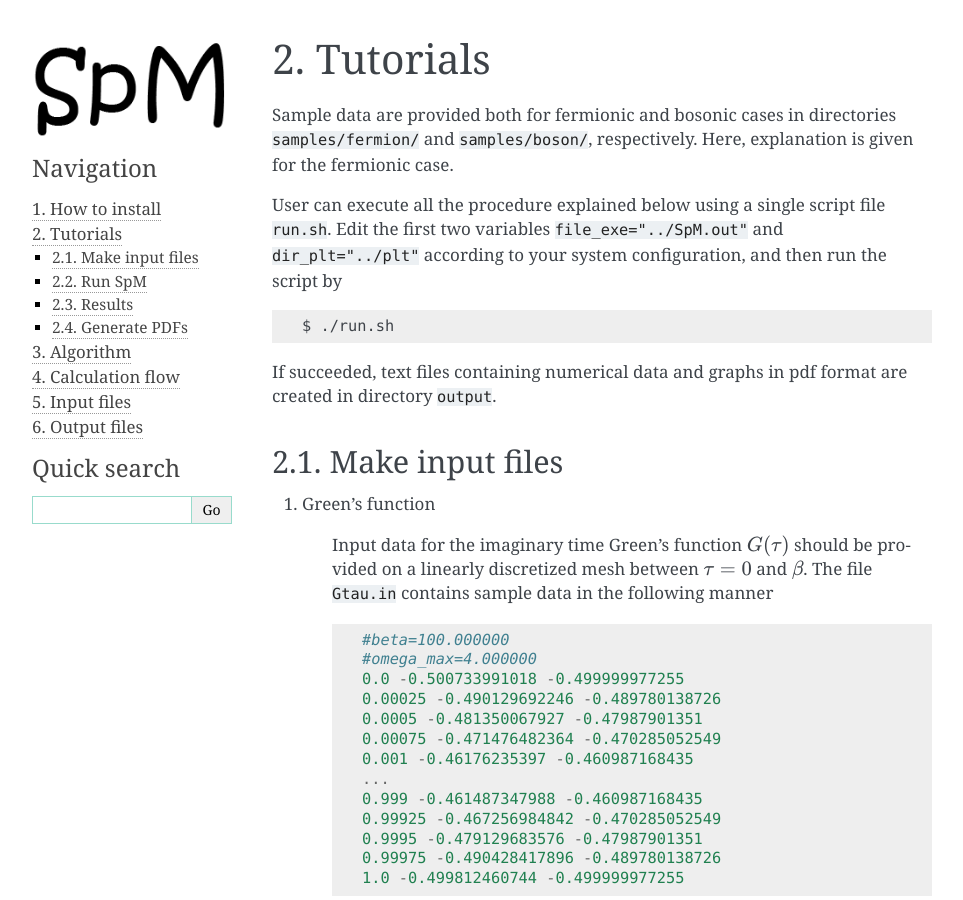
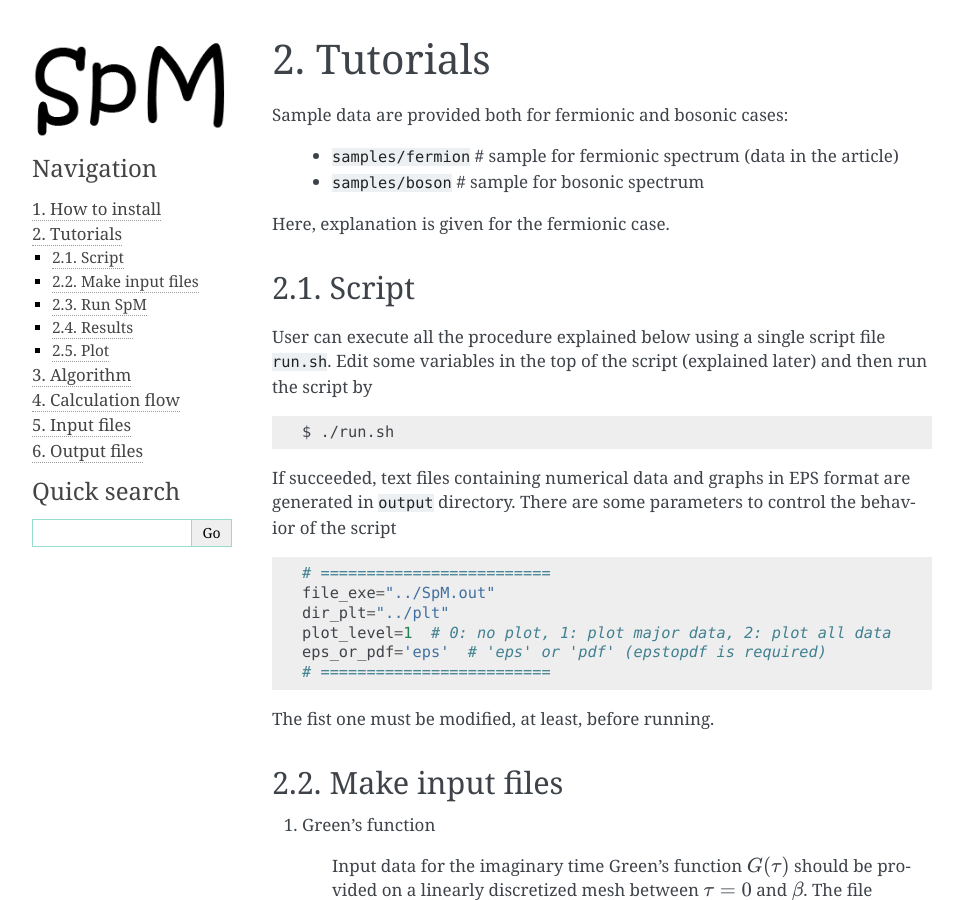
Before and after one commit to SpM-lab/SpM, a Sphinx documentation site: the page built from docs/manual/source/docs/tutorials.rst, in a window 1280 px wide and 900 px high. Shown: the whole window, without its empty margins (148-1111 px from the left). Built offline with Sphinx 7.4.7, drawn with Linux system fonts in a browser that asks for light colours; formulas are drawn with MathJax 3; some of the changed text lies outside the part shown.

```diff
--- a/docs/manual/source/docs/tutorials.rst
+++ b/docs/manual/source/docs/tutorials.rst
@@ -8,18 +8,36 @@
 Tutorials
 ===============================
 
-Sample data are provided both for fermionic and bosonic cases in directories ``samples/fermion/`` and ``samples/boson/``, respectively.
+Sample data are provided both for fermionic and bosonic cases:
+
+    - ``samples/fermion``  # sample for fermionic spectrum (data in the article)
+    - ``samples/boson``  # sample for bosonic spectrum
+
 Here, explanation is given for the fermionic case.
 
+Script
+----------------------------------
+
 User can execute all the procedure explained below using a single script file ``run.sh``.
-Edit the first two variables ``file_exe="../SpM.out"`` and ``dir_plt="../plt"`` according to your system configuration, and then run the script by
+Edit some variables in the top of the script (explained later) and then run the script by
 
 ::
 
     $ ./run.sh
 
-If succeeded, text files containing numerical data and graphs in pdf format are created in directory ``output``.
+If succeeded, text files containing numerical data and graphs in EPS format are generated in ``output`` directory.
+There are some parameters to control the behavior of the script
 
+::
+
+    # =========================
+    file_exe="../SpM.out"
+    dir_plt="../plt"
+    plot_level=1  # 0: no plot, 1: plot major data, 2: plot all data
+    eps_or_pdf='eps'  # 'eps' or 'pdf' (epstopdf is required)
+    # =========================
+
+The fist one must be modified, at least, before running.
 
 Make input files
 ----------------------------------
@@ -94,46 +112,56 @@ Results are stored as ordinary text format in ``output`` directory.
 See :ref:`outputfiles` for details of each file.
 
 
-Generate PDFs
+Plot
 -------------
 
-User can generate graphs using gnuplot.
+User can generate graphs either in EPS format or in PDF format using gnuplot.
 Move into directory ``output``, and type
 
 ::
 
     gnuplot path_to_SpM/samples/plt/*
 
+to generate EPS files of main results. If you prefer PDF format, put ``flag_pdf=1`` option as
+
+::
+
+    gnuplot -e flag_pdf=1 path_to_SpM/samples/plt/*
+
+Note that it requires ``epstopdf`` program in the PATH.
 Next, move into directory ``lambda_opt`` and type
 
 ::
 
-    gnuplot path_to_SpM/samples/plt/lambda_fix/*
+    gnuplot path_to_SpM/samples/plt/lambda_opt/*
+
+Detailed results for the optimal value of :math:`\lambda` are then plotted.
+Again, the option ``flag_pdf=1`` may be put to obtain PDF files.
 
 Let us look at some graphs below.
 
-- *spectrum.pdf*
+- *spectrum.eps*
 
-    The final result for the spectrum :math:`\rho(\omega)` is given in the file ``output/spectrum.pdf``.
+    The final result for the spectrum :math:`\rho(\omega)` is given in the file ``output/spectrum.eps``.
 
     .. image:: figs/spectrum.jpg
 
     The red line shows the computed spectrum, and the blue line shows the exact spectrum, which is provided in the file ``Gtau.in.dos`` (not output of the ``SpM`` program).
 
-- *find_lambda_opt.pdf*
+- *find_lambda_opt.eps*
 
     User should check how the regularization parameter :math:`\lambda` is determined and whether the choice is resonable.
-    Loot at the file ``output/find_lambda_opt.pdf``
+    Loot at the file ``output/find_lambda_opt.eps``
 
     .. image:: figs/find_lambda_opt.jpg
 
     The peak position gives the optimal choice :math:`\lambda_{\rm opt}=10^{-1.8}`.
     If the peak is not clear, the choice might not be reasonable. In this case, accuracy the input should be improved.
 
-- *y_sv-log.pdf*
+- *y_sv-log.eps*
 
     One can see how much information in the input data is used for constructing the spectrum.
-    See the file ``output/lambda_opt/y_sv-log.pdf``
+    See the file ``output/lambda_opt/y_sv-log.eps``
 
     .. image:: figs/y_sv-log.jpg
 
```
Also changed, not shown: README.md (+4 -3 lines), docs/manual/source/docs/install.rst (+5 -35 lines), docs/manual/source/docs/outputfile.rst (+12 -31 lines).
